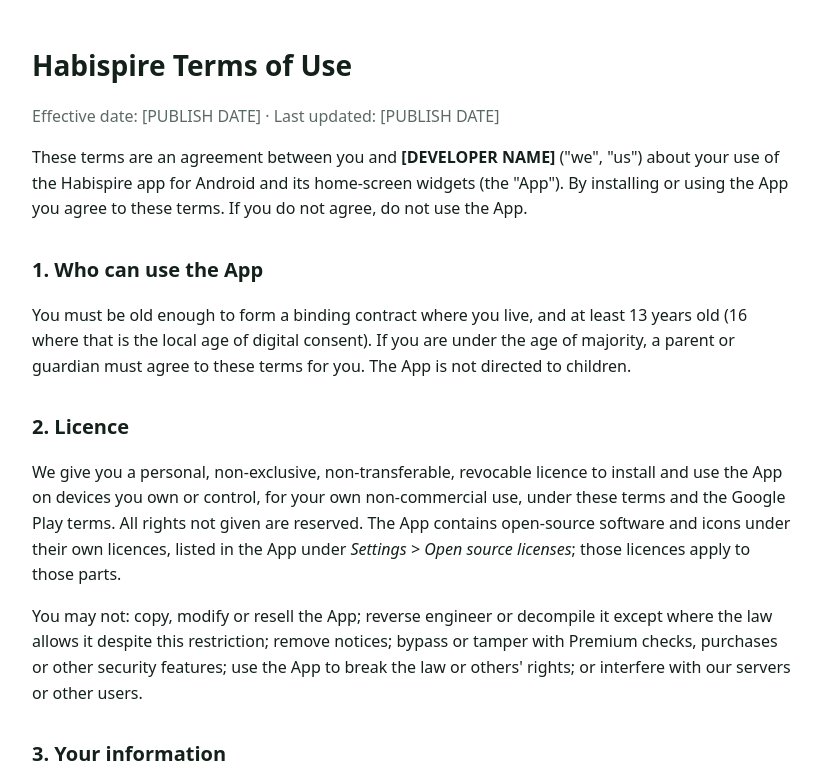
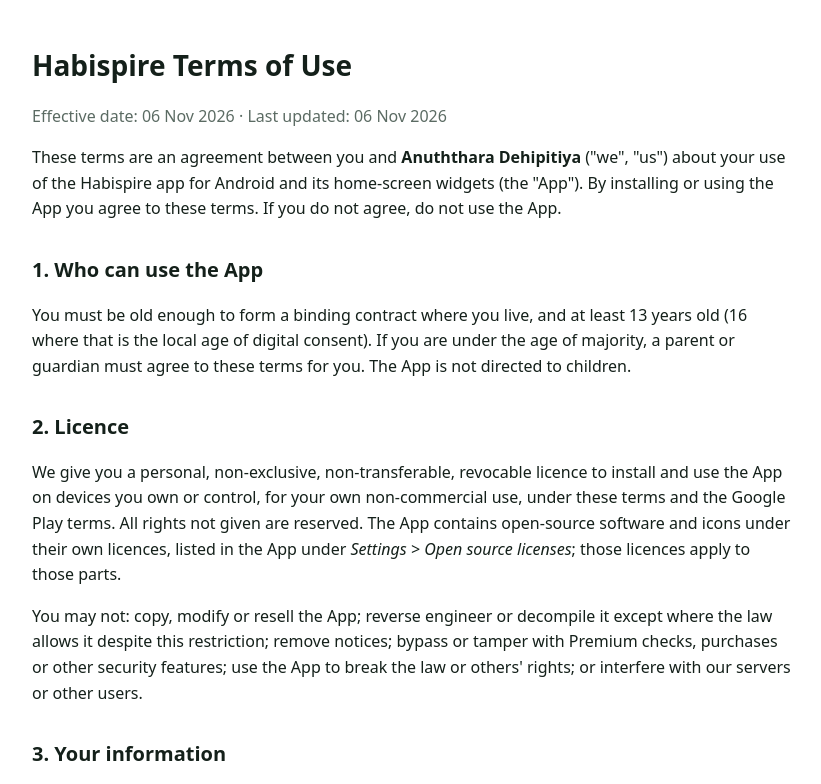
Before and after one commit to Dehipitiaya/habispire, a plain HTML site: page terms-of-use.html in a window 1280 px wide. Shown: the top 784 px of the page, without its empty margins (228-1049 px from the left). Drawn offline with Linux system fonts and the light colour scheme.

Commit message:
Update terms of use with specific details
Add owner details

```diff
--- a/terms-of-use.html
+++ b/terms-of-use.html
@@ -16,9 +16,9 @@
 <body>
 
 <h1>Habispire Terms of Use</h1>
-<p class="meta">Effective date: [PUBLISH DATE] &middot; Last updated: [PUBLISH DATE]</p>
+<p class="meta">Effective date: 06 Nov 2026 &middot; Last updated: 06 Nov 2026 </p>
 
-<p>These terms are an agreement between you and <strong>[DEVELOPER NAME]</strong> ("we", "us") about your use of the Habispire app for Android and its home-screen widgets (the "App"). By installing or using the App you agree to these terms. If you do not agree, do not use the App.</p>
+<p>These terms are an agreement between you and <strong>Anuththara Dehipitiya</strong> ("we", "us") about your use of the Habispire app for Android and its home-screen widgets (the "App"). By installing or using the App you agree to these terms. If you do not agree, do not use the App.</p>
 
 <h2>1. Who can use the App</h2>
 <p>You must be old enough to form a binding contract where you live, and at least 13 years old (16 where that is the local age of digital consent). If you are under the age of majority, a parent or guardian must agree to these terms for you. The App is not directed to children.</p>
@@ -62,7 +62,7 @@
 <p>Nothing in these terms limits or excludes liability that cannot be limited or excluded by law (for example for death or personal injury caused by negligence, for fraud, or your mandatory rights as a consumer). Some places do not allow some of the limits above, so they may not apply to you.</p>
 
 <h2>11. Governing law and disputes</h2>
-<p>These terms are governed by the laws of [COUNTRY / STATE], without regard to its conflict-of-law rules. Courts in [COUNTRY / CITY] have exclusive jurisdiction over any dispute, except that if you are a consumer you keep the right to bring a claim in the courts of the place where you live and to rely on the mandatory consumer protection laws there. Please contact us first at <a href="mailto:[CONTACT EMAIL]">[CONTACT EMAIL]</a> and we will try to resolve any problem informally.</p>
+<p>These terms are governed by the laws of Sr Lanka, without regard to its conflict-of-law rules. Courts in Sri Lanka/Dambulla have exclusive jurisdiction over any dispute, except that if you are a consumer you keep the right to bring a claim in the courts of the place where you live and to rely on the mandatory consumer protection laws there. Please contact us first at <a href="mailto:[CONTACT EMAIL]">habispire.support@gmail.com</a> and we will try to resolve any problem informally.</p>
 
 <h2>12. General</h2>
 <ul>
@@ -74,7 +74,7 @@
 </ul>
 
 <h2>13. Contact</h2>
-<p>[DEVELOPER NAME]<br>[COUNTRY]<br><a href="mailto:[CONTACT EMAIL]">[CONTACT EMAIL]</a></p>
+<p>Anuththara Dehipitiya<br>Sri Lnaka<br><a href="mailto:[CONTACT EMAIL]">habispire.support@gmail.com</a></p>
 
 </body>
 </html>
```
